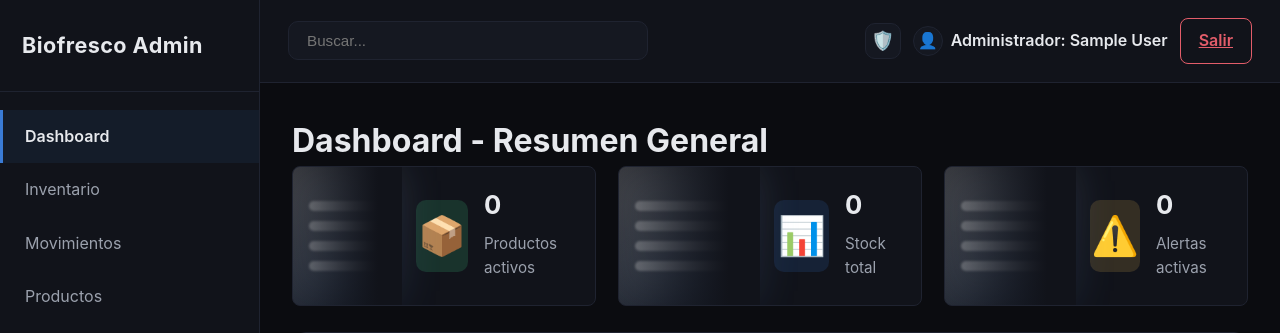
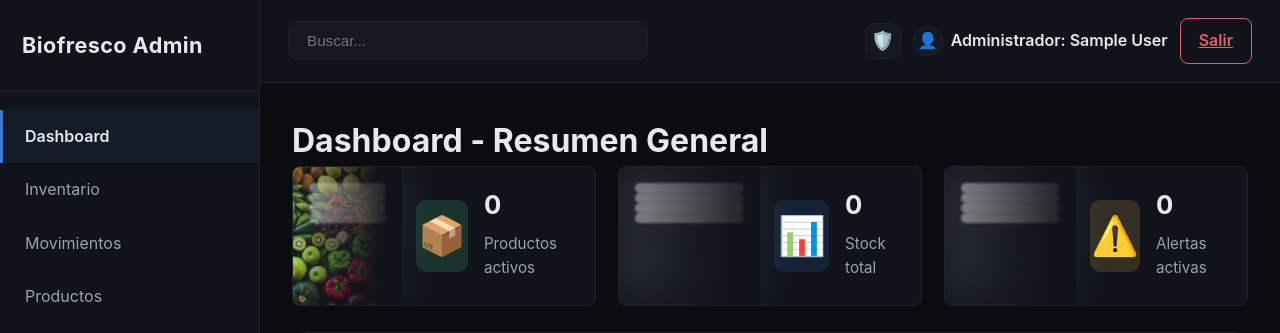
Before and after one commit to JagerBombAsme/BiofrescoDDR-AF, a Django app: page / in a window 1280 px wide. Shown: the top 333 px of the page. Run offline with Django 4.2, Linux system fonts and the light colour scheme; the visitor is signed in with stand-in values (Sample User, id 1); data comes from the database, SQL or seed files in the repository; data that the repository does not hold is empty.

Commit message:
Actualizacion vista imagen

```diff
--- a/PaginaWeb/static/css/adminstyles.css
+++ b/PaginaWeb/static/css/adminstyles.css
@@ -274,28 +274,35 @@ body {
     border-color: var(--accent);
 }
 
+/* FIX: Asegura que la imagen sea visible bajo overlays */
 .stat-card__media {
     position: relative;
-    min-height: 120px;
-    --card-image: none;
+    z-index: 0;
     background-image:
         var(--card-image),
         linear-gradient(135deg, rgba(255, 255, 255, 0.16), rgba(58, 123, 213, 0.12));
     background-size: cover, 100% 100%;
     background-repeat: no-repeat;
     background-position: center;
-    isolation: isolate;
 }
 
+/* Efecto de brillo atrás */
+.stat-card__media::before {
+    z-index: -1;
+}
+
+/* Overlay oscuro lateral */
+.stat-card__media::after {
+    z-index: 1;
+}
+
+/* Líneas decorativas encima */
 .stat-card__image-lines {
     position: absolute;
     inset: 16px;
-    display: flex;
-    flex-direction: column;
-    gap: 10px;
-    justify-content: center;
-    opacity: 0.9;
+    z-index: 2;
 }
+
 
 .stat-card__image-lines span {
     display: block;
```
